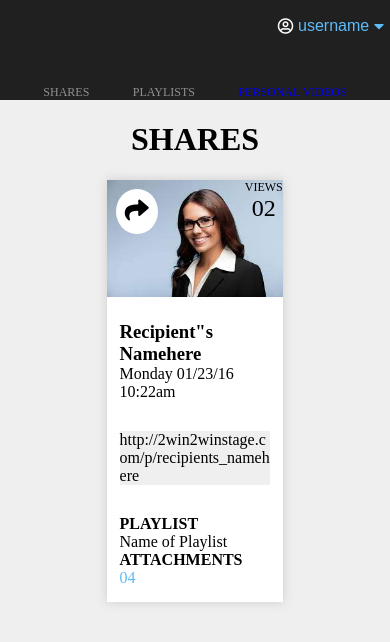
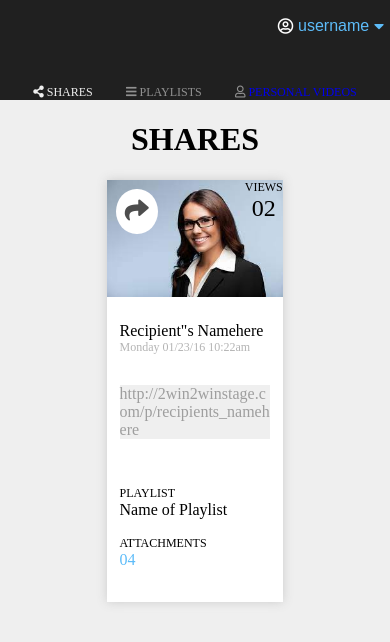
Before and after one commit to Dustin-Har/mod2_CSS, a website: page index.html in a window 390 px wide. Drawn offline with Linux system fonts and the light colour scheme.

Commit message:
Finish mobile layout

```diff
--- a/index.html
+++ b/index.html
@@ -20,9 +20,18 @@
                     <img src="" alt="">
                 </div>
                 <div class="nav-opt">
-                    <a class="shares">SHARES</a>
-                    <a class="playlist">PLAYLISTS</a>
-                    <a class="video" href="https://www.youtube.com/watch?v=dQw4w9WgXcQ" style="text-decoration: none">PERSONAL VIDEOS</a>
+                    <div class="nav-shares">
+                        <i class="fas fa-share-alt share-icon"></i>
+                        <a class="shares">SHARES</a>
+                    </div>
+                    <div>
+                        <i class="fas fa-bars playlist-icon"></i>
+                        <a class="playlist">PLAYLISTS</a>
+                    </div>
+                    <div>
+                        <i class="far fa-user personal-vid-icon"></i>
+                        <a class="video" href="https://www.youtube.com/watch?v=dQw4w9WgXcQ" style="text-decoration: none">PERSONAL VIDEOS</a>
+                    </div>
                 </div>
             </nav>
         </header>
@@ -33,7 +42,7 @@
                     <div class="card-header">
                         <div class="card-controls">
                             <button class="share">
-                                <i class="fas fa-share"></i>
+                                <i class="fas fa-share card-share"></i>
                             </button>
                             <div class="views">
                                 <span>VIEWS</span>
@@ -44,8 +53,8 @@
                     <div class="card-content">
                         <div class="card-info">
                             <div class="card-name">
-                                <h3>Recipient"s Namehere</h3>
-                                <span>Monday 01/23/16 10:22am</span>
+                                <span>Recipient"s Namehere</span>
+                                <span class="date">Monday 01/23/16 10:22am</span>
                             </div>
                         </div>
                         <div class="link">
@@ -53,11 +62,11 @@
                         </div>
                         <div class="card-bottom">
                             <div class="card-playlist">
-                                <h4>PLAYLIST</h4>
+                                <span class="play">PLAYLIST</span>
                                 <span>Name of Playlist</span>
                             </div>
-                            <div clss="card-attachment">
-                                <h4 class="card-attach">ATTACHMENTS</h4>
+                            <div class="card-attachment">
+                                <span class="card-attach">ATTACHMENTS</span>
                                 <span class="num-attach">04</span>
                             </div>
                         </div>
--- a/src/styles.css
+++ b/src/styles.css
@@ -57,6 +57,10 @@ body {
     justify-content: space-evenly;
 }
 
+.nav-shares {
+    color: #EFEFEF;
+}
+
 .video:visited {
     color: #919191;
 }
@@ -80,7 +84,7 @@ body {
     height: 100%;
 }
 
-/*~~~~~~CARD~~~~~~*/
+/*~~~~~~CARD HEADER~~~~~~*/
 
 .card {
     background-color: #fFfFfF;
@@ -116,12 +120,18 @@ body {
     outline: none;
 }
 
+.card-share {
+    color: #4D4D4D;
+}
+
 .views {
     display: flex;
     flex-direction: column;
     align-items: center;
     font-size: .75em;
 }
+
+/*~~~~~~CARD CONTENT~~~~~~*/
 
 .card-content {
     padding: 0 7% 0 7%;
@@ -143,11 +153,13 @@ body {
 
 }
 
-.card-name > h3 {
-    margin: 0;
+.date {
+    color: #b4b4b4;
+    font-size: .75rem;
 }
 
 .link {
+    color: #9E9E9E;
     width: 100%;
     word-wrap: break-word;
     background-color: #EFEFEF;
@@ -158,14 +170,23 @@ body {
     display: flex;
     flex-direction: column;
     justify-content: space-evenly;
+    height: 40%;
 }
 
 .card-playlist {
     width: 100%;
+    display: flex;
+    flex-direction: column;
 }
 
-.card-playlist > h4 {
-    margin: 0;
+.card-attachment {
+    display: flex;
+    flex-direction: column;
+}
+
+.play,
+.card-attach {
+    font-size: .75rem;
 }
 
 .card-attach {
```
